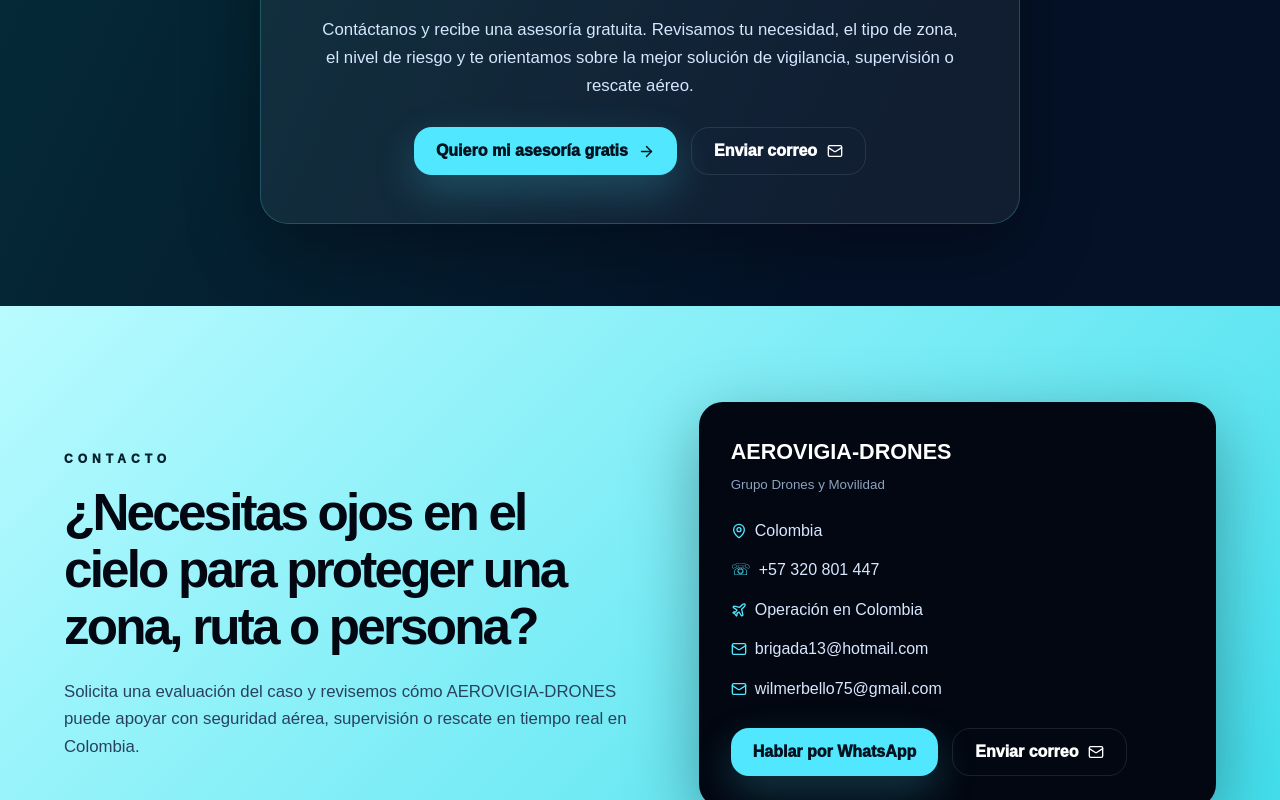
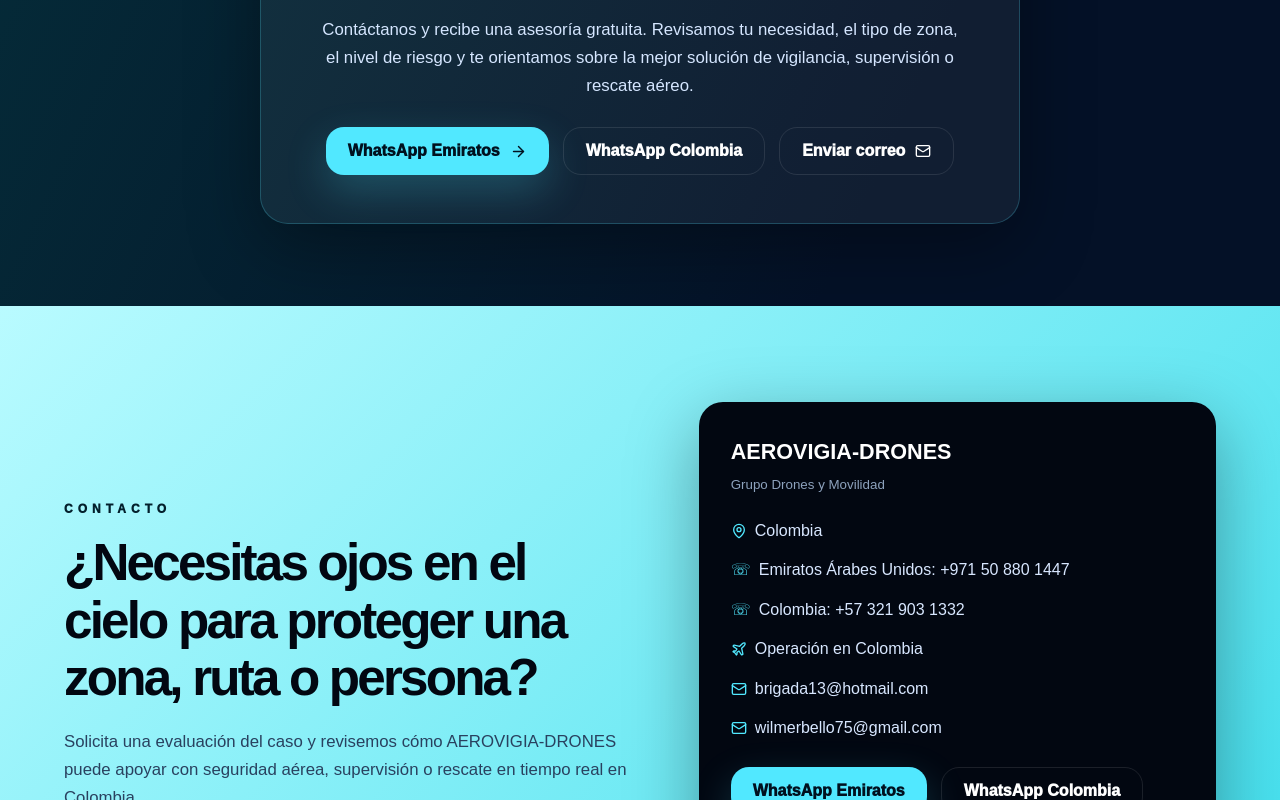
Before and after one commit to gabocaste883-bot/Aerovigia-drones, a React (Vite) app: page / in a window 1280 px wide. Shown: the part 4880-5680 px from the top of the page. Built offline with nearby package versions, Linux system fonts and the light colour scheme.

Commit message:
Add files via upload

```diff
--- a/src/App.jsx
+++ b/src/App.jsx
@@ -24,15 +24,19 @@
 import proteccionVip from './assets/proteccion-vip-alto-perfil.png'
 import seguridadDronesBusqueda from './assets/seguridad-drones-busqueda-tiempo-real.png'
 
-const PHONE_DISPLAY = '+57 320 801 447'
-const WHATSAPP_NUMBER = '57320801447'
+const PHONE_DISPLAY_EMIRATES = '+971 50 880 1447'
+const PHONE_DISPLAY_COLOMBIA = '+57 321 903 1332'
+const WHATSAPP_EMIRATES = '971508801447'
+const WHATSAPP_COLOMBIA = '573219031332'
 const PRIMARY_EMAIL = 'brigada13@hotmail.com'
 const SECONDARY_EMAIL = 'wilmerbello75@gmail.com'
 
 const whatsappMessage = encodeURIComponent(
   'Hola, quiero información sobre AEROVIGIA-DRONES y sus servicios de seguridad aérea con drones.'
 )
-const whatsappUrl = `https://wa.me/${WHATSAPP_NUMBER}?text=${whatsappMessage}`
+const whatsappUrlEmirates = `https://wa.me/${WHATSAPP_EMIRATES}?text=${whatsappMessage}`
+const whatsappUrlColombia = `https://wa.me/${WHATSAPP_COLOMBIA}?text=${whatsappMessage}`
+const whatsappUrl = whatsappUrlEmirates
 
 const services = [
   {
@@ -286,9 +290,10 @@
                 el nivel de riesgo y te orientamos sobre la mejor solución de vigilancia, supervisión o rescate aéreo.
               </p>
               <div className="ctaActions">
-                <a className="btn btnPrimary" href={whatsappUrl} target="_blank" rel="noreferrer">
-                  Quiero mi asesoría gratis <ArrowRight size={17} />
+                <a className="btn btnPrimary" href={whatsappUrlEmirates} target="_blank" rel="noreferrer">
+                  WhatsApp Emiratos <ArrowRight size={17} />
                 </a>
+                <a className="btn btnDark" href={whatsappUrlColombia} target="_blank" rel="noreferrer">WhatsApp Colombia</a>
                 <a className="btn btnDark" href={`mailto:${PRIMARY_EMAIL}`}>Enviar correo <Mail size={16} /></a>
               </div>
             </div>
@@ -311,13 +316,15 @@
               <small>Grupo Drones y Movilidad</small>
               <div className="contactList">
                 <div><MapPin size={16} /> Colombia</div>
-                <div><span>☏</span> {PHONE_DISPLAY}</div>
+                <div><span>☏</span> Emiratos Árabes Unidos: {PHONE_DISPLAY_EMIRATES}</div>
+                <div><span>☏</span> Colombia: {PHONE_DISPLAY_COLOMBIA}</div>
                 <div><Plane size={16} /> Operación en Colombia</div>
                 <div><Mail size={16} /> {PRIMARY_EMAIL}</div>
                 <div><Mail size={16} /> {SECONDARY_EMAIL}</div>
               </div>
               <div className="contactActions">
-                <a className="btn btnPrimary" href={whatsappUrl} target="_blank" rel="noreferrer">Hablar por WhatsApp</a>
+                <a className="btn btnPrimary" href={whatsappUrlEmirates} target="_blank" rel="noreferrer">WhatsApp Emiratos</a>
+                <a className="btn btnDark" href={whatsappUrlColombia} target="_blank" rel="noreferrer">WhatsApp Colombia</a>
                 <a className="btn btnDark" href={`mailto:${PRIMARY_EMAIL}`}>Enviar correo <Mail size={16} /></a>
               </div>
             </div>
```
Also changed, not shown: INSTRUCCIONES_PARA_ACTUALIZAR.txt.
